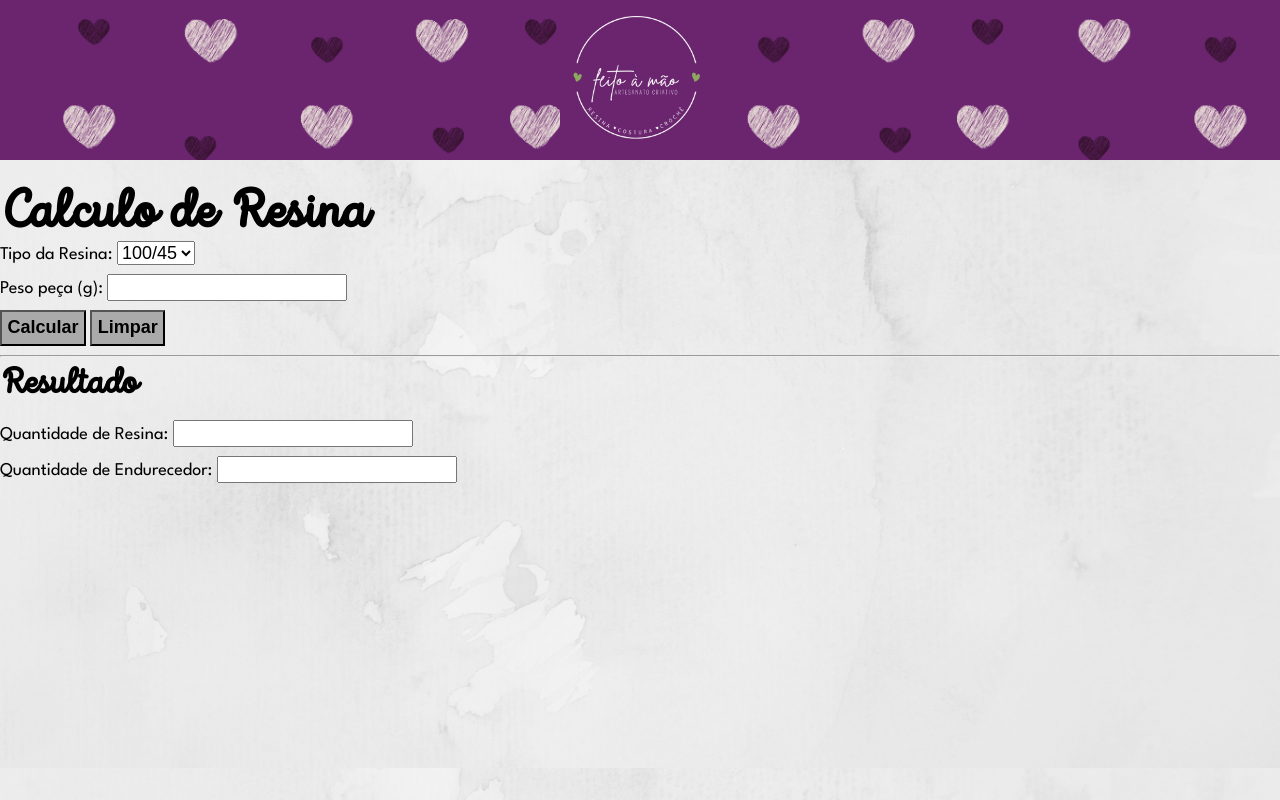
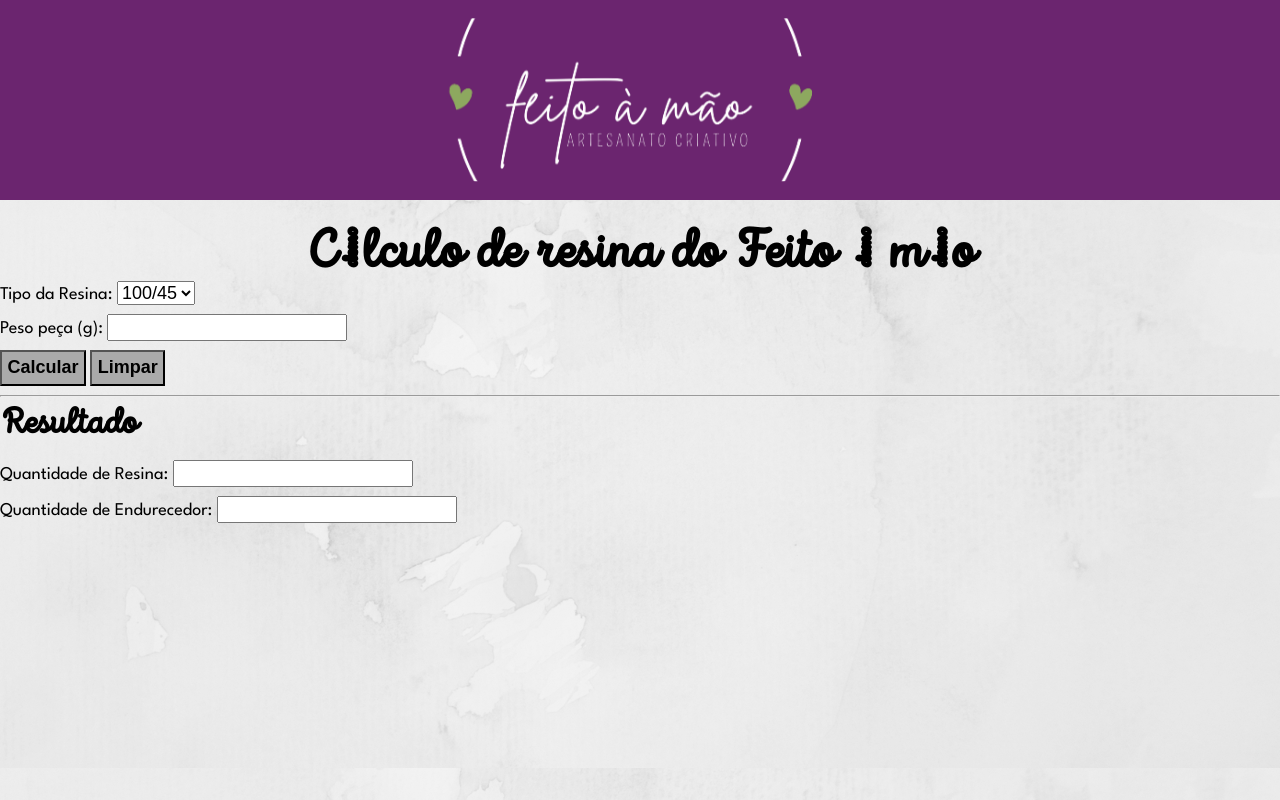
Before and after one commit to davidoharadl/calc-resina, a plain HTML site: page index.html in a window 1280 px wide. Drawn offline with Linux system fonts and the light colour scheme; files that its build step writes are made by us from their sources; files whose address does not match are found by name.

Commit message:
header v2

```diff
--- a/index.html
+++ b/index.html
@@ -10,10 +10,12 @@
 </head>
 <body>
         <header class="header">
-            <img src="./img/logo.png" alt="Logo do feito a mao" class="logo">
+            <img src="./img/logo-header.png" alt="Logo do feito a mao" class="logo">
         </header>
         <main>
-            <h1 class="title">Calculo de Resina</h1>
+            <div class="main-title">
+                <h1 class="title">Cálculo de resina do Feito à mão</h1>
+            </div>
 
             <form action="#" method="">
                 <ul>
--- a/style.css
+++ b/style.css
@@ -31,23 +31,22 @@ body {
 .header {
     /* altura = 230; w1366 */
     width: 100%;
-    height: 20%;
+    height: 25%;
     background: var(--main-color);
-    background-image: url("./img/head.png");
-    background-repeat: no-repeat;
-    background-size: cover;
-    background-position: 3.5rem;
     margin-bottom: 1.5rem;
     display: flex;
     flex-direction: row;
     justify-content: center;
+
 }
 
 .logo {
     height: 100%;
+    transform: scale(2.3);
 }
 
 .title {
+    text-align: center;
     color: #000;
     font-size: 3rem;
     font-weight: 800;
```
Also changed, not shown: img/header.png (added), img/logo-header.png (added).
